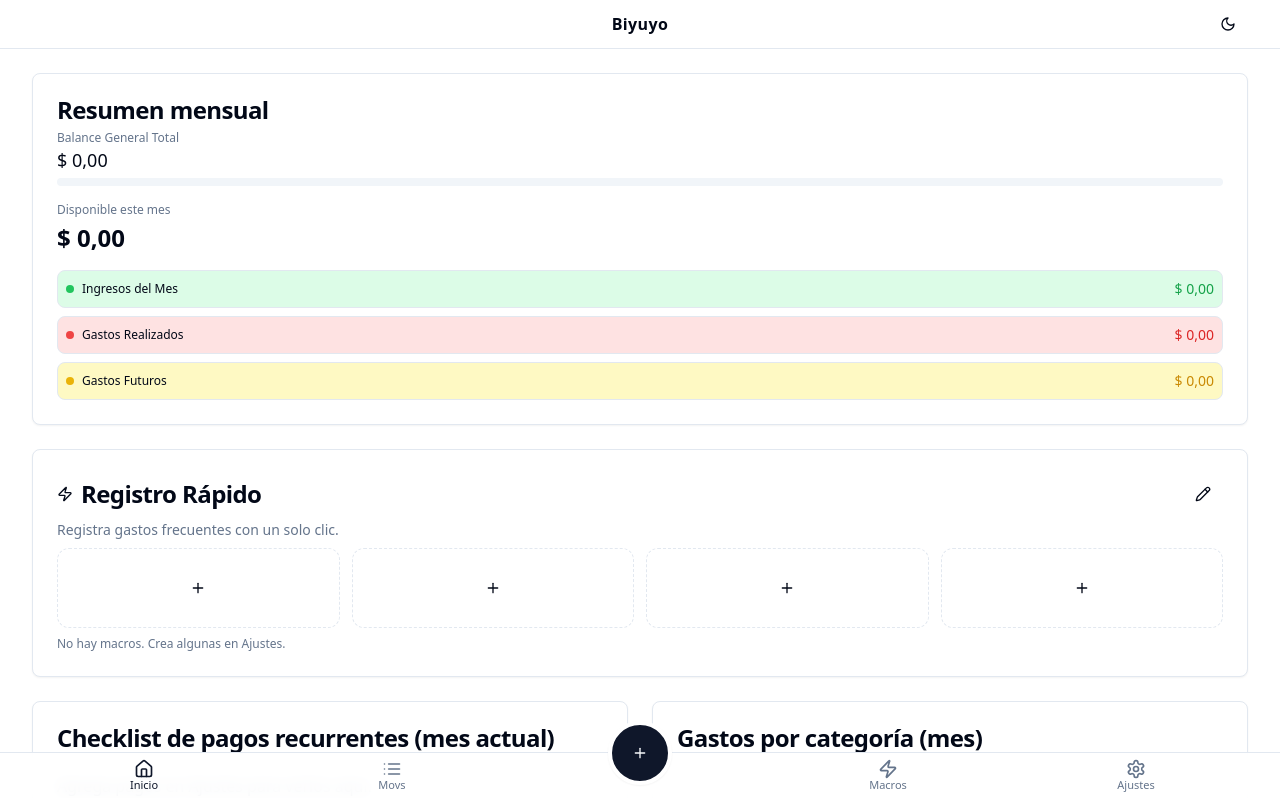
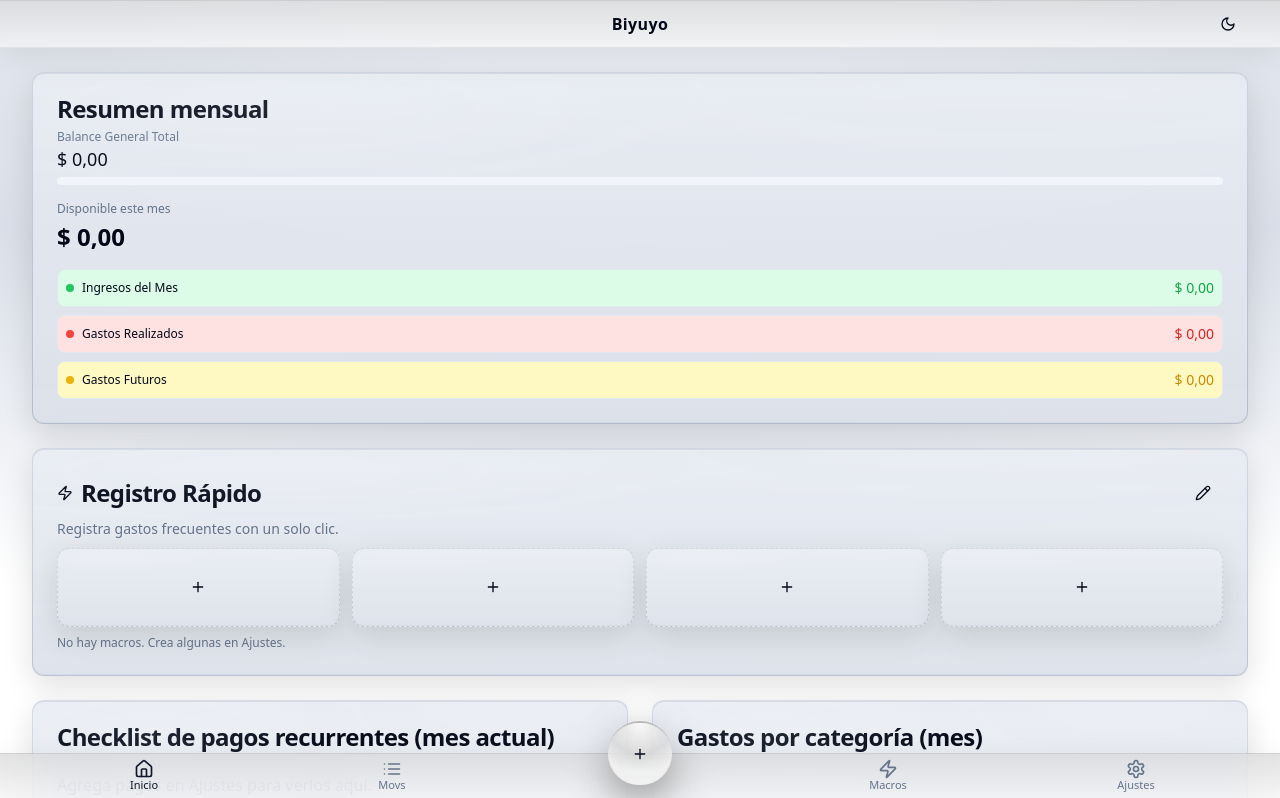
Before and after one commit to torrober/Biyuyo, a React (Vite) app: page / in a window 1280 px wide. Shown: the top 798 px of the page. Built offline with nearby package versions, Linux system fonts and the light colour scheme.

Commit message:
"glassy" look

```diff
--- a/src/App.tsx
+++ b/src/App.tsx
@@ -47,7 +47,7 @@ const App = () => (
                 <Route path="*" element={<NotFound />} />
               </Routes>
             </main>
-            <footer className="fixed bottom-0 inset-x-0 z-50 bg-background/90 backdrop-blur border-t">
+            <footer className="fixed bottom-0 inset-x-0 z-50 glass-bar border-t-[hsl(var(--fab-ring))]">
               <nav className="container relative pt-0 pb-1">
                 {/* Botón de inicio central */}
 
@@ -55,7 +55,7 @@ const App = () => (
                 <div className="absolute left-1/2 top-0 -translate-x-1/2 -translate-y-1/2 z-20">
                   <Popover>
                     <PopoverTrigger asChild>
-                      <Button size="icon" aria-label="Abrir acciones rápidas" className="w-16 h-16 rounded-full border-4 border-background shadow-sm hover-scale">
+                      <Button variant="ghost" size="icon" aria-label="Abrir acciones rápidas" className="fab-btn border-t-2 border-t-[hsl(var(--fab-ring))]">
                         <Plus className="h-7 w-7" />
                       </Button>
                     </PopoverTrigger>
--- a/src/components/Header.tsx
+++ b/src/components/Header.tsx
@@ -8,7 +8,7 @@ const Header = () => {
   const navigate = useNavigate();
 
   return (
-    <header className="sticky top-0 z-40 bg-background/80 backdrop-blur supports-[backdrop-filter]:bg-background/60 border-b">
+    <header className="sticky top-0 z-40 glass-bar border-b-[hsl(var(--fab-ring))]">
       <div className="container h-12 grid grid-cols-3 items-center">
         <div className="flex items-center">
           {location.pathname.includes('/ajustes/') && (
--- a/src/components/ui/button.tsx
+++ b/src/components/ui/button.tsx
@@ -42,9 +42,18 @@ export interface ButtonProps
 const Button = React.forwardRef<HTMLButtonElement, ButtonProps>(
   ({ className, variant, size, asChild = false, ...props }, ref) => {
     const Comp = asChild ? Slot : "button"
+    const classNameStr = typeof className === "string" ? className : ""
+    const isFab = classNameStr.includes("fab-btn")
+    const shouldApplyGlass = !isFab && variant !== "ghost" && variant !== "outline"
+    const shouldApplyCardGlass = !isFab && variant === "outline"
     return (
       <Comp
-        className={cn(buttonVariants({ variant, size, className }))}
+        className={cn(
+          buttonVariants({ variant, size }),
+          shouldApplyGlass && "btn-glass",
+          shouldApplyCardGlass && "glass-card btn-outline-glass",
+          className
+        )}
         ref={ref}
         {...props}
       />
--- a/src/components/ui/card.tsx
+++ b/src/components/ui/card.tsx
@@ -9,7 +9,7 @@ const Card = React.forwardRef<
   <div
     ref={ref}
     className={cn(
-      "rounded-lg border bg-card text-card-foreground shadow-sm",
+      "rounded-xl border glass-card text-card-foreground",
       className
     )}
     {...props}
--- a/src/index.css
+++ b/src/index.css
@@ -53,44 +53,96 @@ All colors MUST be HSL.
     --sidebar-border: 220 13% 91%;
 
     --sidebar-ring: 217.2 91.2% 59.8%;
+
+    /* FAB variables for light mode (cool glass) */
+    --fab-size: 4rem; /* default compact size */
+    --fab-blur: 12px;
+    --fab-blur-strong: 28px;
+    --fab-alpha: 0.72; /* slightly stronger for light */
+    /* Light FAB in neutral gray */
+    --fab-bg: 0 0% 96%;         /* soft gray */
+    --fab-ring: 0 0% 72%;       /* gray rim */
+    --fab-glow: 0 0% 100%;      /* neutral highlight */
+    /* Glass bar tuning (light) */
+    --bar-blur: 20px;
+    --bar-alpha: 0.6;
+
+    /* Glass panel (cards) tuning - light */
+    --panel-bg: 220 25% 96%;
+    --panel-alpha: 0.65;
+    --panel-blur: 14px;
+    --panel-stroke: 220 18% 78%;
+    /* Marine gradient for borders (light) */
+    --card-stroke-start: 220 32% 82%;
+    --card-stroke-end: 220 22% 68%;
+    /* Light canvas gradient */
+    --canvas-from: 220 35% 98%;
+    --canvas-to: 220 24% 88%;
   }
 
   .dark {
-    --background: 222.2 84% 4.9%;
+    /* Dark palette tuned closer to true black */
+    --background: 240 6% 6%;             /* ≈ #0f1113 */
     --foreground: 210 40% 98%;
 
-    --card: 222.2 84% 4.9%;
+    --card: 240 6% 8%;
     --card-foreground: 210 40% 98%;
 
-    --popover: 222.2 84% 4.9%;
+    --popover: 240 6% 8%;
     --popover-foreground: 210 40% 98%;
 
     --primary: 210 40% 98%;
     --primary-foreground: 222.2 47.4% 11.2%;
 
-    --secondary: 217.2 32.6% 17.5%;
+    --secondary: 240 5% 12%;
     --secondary-foreground: 210 40% 98%;
 
-    --muted: 217.2 32.6% 17.5%;
-    --muted-foreground: 215 20.2% 65.1%;
+    --muted: 240 5% 12%;
+    --muted-foreground: 0 0% 70%;
 
-    --accent: 217.2 32.6% 17.5%;
+    --accent: 240 5% 12%;
     --accent-foreground: 210 40% 98%;
 
     --destructive: 0 62.8% 30.6%;
     --destructive-foreground: 210 40% 98%;
 
-    --border: 217.2 32.6% 17.5%;
-    --input: 217.2 32.6% 17.5%;
-    --ring: 212.7 26.8% 83.9%;
-    --sidebar-background: 240 5.9% 10%;
-    --sidebar-foreground: 240 4.8% 95.9%;
+    --border: 240 4% 18%;
+    --input: 240 4% 18%;
+    --ring: 210 15% 85%;
+    --sidebar-background: 240 6% 8%;
+    --sidebar-foreground: 0 0% 96%;
     --sidebar-primary: 224.3 76.3% 48%;
     --sidebar-primary-foreground: 0 0% 100%;
-    --sidebar-accent: 240 3.7% 15.9%;
-    --sidebar-accent-foreground: 240 4.8% 95.9%;
-    --sidebar-border: 240 3.7% 15.9%;
+    --sidebar-accent: 240 5% 12%;
+    --sidebar-accent-foreground: 0 0% 96%;
+    --sidebar-border: 240 4% 18%;
     --sidebar-ring: 217.2 91.2% 59.8%;
+
+    /* FAB variables for dark mode */
+    --fab-size: 4rem; /* default compact size */
+    --fab-blur: 12px;
+    --fab-blur-strong: 28px;
+    --fab-alpha: 0.3; /* subtler translucency in dark */
+    --fab-bg: 240 6% 8%;
+    --fab-ring: 220 50% 20%;
+    --fab-glow: 224 80% 60%;
+    /* Glass bar tuning (dark) */
+    --bar-blur: 22px;
+    --bar-alpha: 0.22;
+
+    /* Glass panel (cards) tuning - dark */
+    /* Dark navy glass */
+    --panel-bg: 224 20% 10%;
+    --panel-alpha: 0.16;
+    --panel-blur: 16px;
+    --panel-stroke: 220 20% 24%;
+    /* Marine gradient for borders (dark) */
+    --card-stroke-start: 220 55% 28%;
+    --card-stroke-end: 220 35% 16%;
+
+    /* Dark canvas gradient */
+    --canvas-from-dark: 224 24% 14%; /* muted navy */
+    --canvas-to-dark: 240 6% 6%;    /* near black */
   }
 }
 
@@ -101,6 +153,15 @@ All colors MUST be HSL.
 
   body {
     @apply bg-background text-foreground;
+    background-image:
+      radial-gradient(140% 100% at 50% -20%, hsl(var(--canvas-from)) 0%, hsl(var(--canvas-to)) 60%, hsl(var(--background)) 100%),
+      radial-gradient(60% 40% at 100% -10%, hsl(var(--fab-glow) / 0.08) 0%, transparent 60%);
+    background-attachment: fixed;
+  }
+  .dark body {
+    background-image:
+      radial-gradient(140% 100% at 50% -20%, hsl(var(--canvas-from-dark)) 0%, hsl(var(--canvas-to-dark)) 70%, hsl(var(--background)) 100%);
+    background-attachment: fixed;
   }
 }
 
@@ -130,4 +191,162 @@ All colors MUST be HSL.
   .pulse {
     @apply animate-[pulse_2s_cubic-bezier(0.4,0,0.6,1)_infinite];
   }
+  /* Glass effect overlay for buttons while preserving variant background colors */
+  .btn-glass {
+    position: relative;
+    overflow: hidden;
+    isolation: isolate;
+    -webkit-backdrop-filter: saturate(130%) blur(6px);
+    backdrop-filter: saturate(130%) blur(6px);
+    box-shadow:
+      inset 0 1px 0 hsl(var(--fab-ring) / 0.25),
+      inset 0 -1px 0 hsl(var(--fab-ring) / 0.15);
+  }
+  /* Gloss overlay removed to avoid shiny effect */
+  /* subtle outer stroke for outline buttons */
+  .btn-outline-glass {
+    box-shadow:
+      0 0 0 1px hsl(var(--card-stroke-start) / 0.28),
+      inset 0 1px 0 hsl(var(--fab-ring) / 0.35),
+      inset 0 -1px 0 hsl(var(--fab-ring) / 0.18),
+      0 10px 26px hsl(0 0% 0% / 0.10);
+  }
+  .dark .btn-outline-glass {
+    box-shadow:
+      0 0 0 1px hsl(var(--card-stroke-start) / 0.45),
+      inset 0 2px 2px hsl(var(--fab-ring) / 0.28),
+      inset 0 -2px 2px hsl(var(--fab-ring) / 0.2),
+      0 12px 32px hsl(0 0% 0% / 0.35);
+  }
+  /* removed glass-btn styles to restore original button colors */
+  /* (Reverted) removed glass-button styles */
+  /* Floating Action Button style (dark: near-black with subtle blue rim, light: inverted) */
+  .fab-btn {
+    @apply relative grid place-items-center text-foreground transition-transform duration-200;
+    /* Force perfect circle and size */
+    width: var(--fab-size) !important;
+    height: var(--fab-size) !important;
+    border-radius: 9999px !important;
+    background: transparent;
+    box-shadow: 0 18px 40px hsl(0 0% 0% / 0.35), inset 0 0 0 1px hsl(var(--foreground) / 0.04);
+    border-top: 2px solid hsl(var(--fab-ring));
+    border-left: 0;
+    border-right: 0;
+    border-bottom: 0;
+  }
+
+  /* strong backdrop blur layer (bottom) */
+  .fab-btn::before {
+    content: "";
+    position: absolute;
+    inset: 0;
+    border-radius: 9999px;
+    background: hsl(var(--fab-bg) / var(--fab-alpha));
+    -webkit-backdrop-filter: saturate(180%) blur(var(--fab-blur-strong));
+    backdrop-filter: saturate(180%) blur(var(--fab-blur-strong));
+    pointer-events: none;
+    z-index: 0;
+  }
+
+  /* gradient halo (middle) */
+  .fab-btn::after {
+    content: "";
+    position: absolute;
+    inset: 0;
+    border-radius: 9999px;
+    background: radial-gradient(120% 120% at 50% 0%, hsl(var(--fab-glow) / 0.35) 0%, hsl(var(--fab-ring) / 0.4) 42%, transparent 66%);
+    pointer-events: none;
+    z-index: 1;
+  }
+
+  /* keep icon/content above effects */
+  .fab-btn > * { position: relative; z-index: 2; }
+  .fab-btn:hover { @apply scale-105; }
+
+  /* Glass background utility to reuse FAB background in bars */
+  .glass-bar {
+    /* Base color + gradient overlay */
+    background-color: hsl(var(--fab-bg) / var(--bar-alpha));
+    -webkit-backdrop-filter: saturate(180%) blur(var(--bar-blur));
+    backdrop-filter: saturate(180%) blur(var(--bar-blur));
+    background-image: linear-gradient(
+      to bottom,
+      hsl(var(--fab-ring) / 0.35) 0%,
+      hsl(var(--fab-bg) / 0.35) 100%
+    );
+    /* subtle inner strokes both edges for glassy look */
+    box-shadow:
+      inset 0 1px 0 hsl(var(--fab-ring) / 0.45),
+      inset 0 -1px 0 hsl(var(--fab-ring) / 0.25),
+      0 8px 30px hsl(0 0% 0% / 0.08);
+  }
+
+  /* Dark-mode overrides: no background gradients, inner shadows, gradient borders */
+  .dark .glass-bar {
+    background-color: hsl(var(--panel-bg) / var(--bar-alpha));
+    background-image: none;
+    -webkit-backdrop-filter: saturate(140%) blur(var(--bar-blur));
+    backdrop-filter: saturate(140%) blur(var(--bar-blur));
+    /* inner strokes for glass edge */
+    box-shadow:
+      inset 0 1px 0 hsl(var(--fab-ring) / 0.28),
+      inset 0 -1px 0 hsl(var(--fab-ring) / 0.2),
+      0 10px 28px hsl(0 0% 0% / 0.35);
+    /* gradient border applied to whichever side has width */
+    border-image: linear-gradient(90deg,
+      hsl(var(--card-stroke-start) / 0.9),
+      hsl(var(--card-stroke-end) / 0.55)
+    ) 1;
+  }
+
+  /* Glass card/panel surface */
+  .glass-card {
+    position: relative;
+    border-width: 1px;
+    border-color: transparent; /* we draw it via gradient */
+    /* Two-layer background: inner panel (padding-box) + gradient border (border-box) */
+    background:
+      linear-gradient(180deg,
+        hsl(var(--panel-bg) / calc(var(--panel-alpha) + 0.06)) 0%,
+        hsl(var(--panel-bg) / var(--panel-alpha)) 100%
+      ) padding-box,
+      linear-gradient(180deg,
+        hsl(var(--card-stroke-start) / 0.7),
+        hsl(var(--card-stroke-end) / 0.7)
+      ) border-box;
+    -webkit-backdrop-filter: saturate(160%) blur(var(--panel-blur));
+    backdrop-filter: saturate(160%) blur(var(--panel-blur));
+    box-shadow:
+      inset 0 1px 0 hsl(var(--fab-ring) / 0.35),
+      inset 0 -1px 0 hsl(var(--fab-ring) / 0.18),
+      0 10px 30px hsl(0 0% 0% / 0.12);
+  }
+  .dark .glass-card {
+    border-width: 2px;
+    background:
+      hsl(var(--panel-bg) / var(--panel-alpha)) padding-box,
+      linear-gradient(180deg,
+        hsl(var(--card-stroke-start) / 0.9) 0%,
+        hsl(var(--card-stroke-end) / 0.6) 100%
+      ) border-box;
+    -webkit-backdrop-filter: saturate(140%) blur(var(--panel-blur));
+    backdrop-filter: saturate(140%) blur(var(--panel-blur));
+    /* stronger inner shadow for depth */
+    box-shadow:
+      inset 0 2px 3px hsl(var(--fab-ring) / 0.28),
+      inset 0 -2px 3px hsl(var(--fab-ring) / 0.22),
+      0 16px 40px hsl(0 0% 0% / 0.45);
+  }
+  .dark .glass-card::after { display: none; }
+  /* Optional corner glow to emphasize marine tint */
+  .glass-card::after {
+    content: "";
+    position: absolute;
+    inset: 0;
+    border-radius: inherit;
+    pointer-events: none;
+    background: radial-gradient(60% 40% at 20% 10%, hsl(var(--fab-glow) / 0.12), transparent 60%),
+                radial-gradient(60% 40% at 80% 0%, hsl(var(--fab-glow) / 0.06), transparent 66%);
+    mix-blend-mode: screen;
+  }
 }
```
Also changed, not shown: src/components/ui/accordion.tsx (+4 -4 lines).
